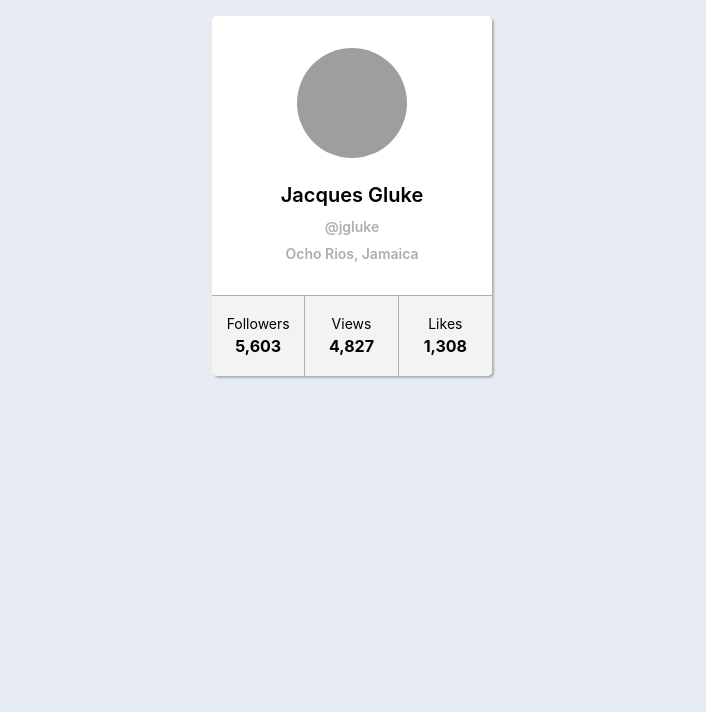
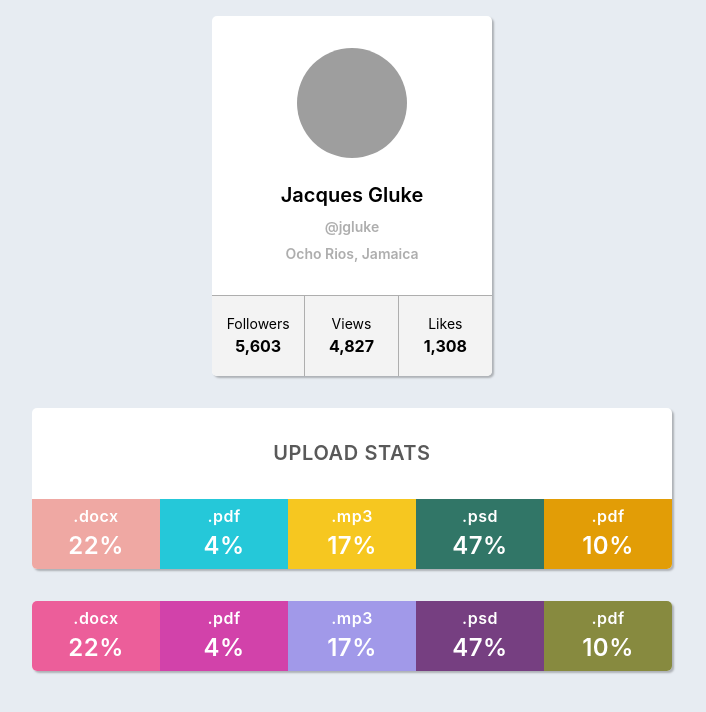
Before and after one commit to mrSedmor/goit-react-hw-01-components, a React (Create React App) app: page / in a window 1280 px wide. Shown: the top 712 px of the page, without its empty margins (288-994 px from the left). Built offline with nearby package versions, Linux system fonts and the light colour scheme; grey boxes are pictures that could not be loaded.

Commit message:
task-2; sketch

```diff
--- a/src/components/App.jsx
+++ b/src/components/App.jsx
@@ -1,16 +1,26 @@
+import { Profile, Statistics } from './';
+import css from './App.module.css';
+import user from 'data/user.json';
+import data from 'data/data.json';
+
 export const App = () => {
   return (
-    <div
-      style={{
-        height: '100vh',
-        display: 'flex',
-        justifyContent: 'center',
-        alignItems: 'center',
-        fontSize: 40,
-        color: '#010101'
-      }}
-    >
-      React homework template
-    </div>
+    <ul className={css.taskList}>
+      <li key="task-1" className={css.task}>
+        <Profile
+          username={user.username}
+          tag={user.tag}
+          location={user.location}
+          avatar={user.avatar}
+          stats={user.stats}
+        />
+      </li>
+      <li key="task-1.1" className={css.task}>
+        <Statistics title="Upload stats" stats={data} />
+      </li>
+      <li key="task-1.2" className={css.task}>
+        <Statistics stats={data} />
+      </li>
+    </ul>
   );
 };
--- /dev/null
+++ b/src/components/App.module.css
@@ -0,0 +1,6 @@
+.taskList {
+}
+
+.task:not(:last-child) {
+  margin-bottom: 32px;
+}
--- a/src/components/App/App.jsx
+++ /dev/null
@@ -1,14 +0,0 @@
-import { Profile } from 'components/Profile/Profile';
-import user from 'data/user.json';
-
-export const App = () => {
-  return (
-    <Profile
-      username={user.username}
-      tag={user.tag}
-      location={user.location}
-      avatar={user.avatar}
-      stats={user.stats}
-    />
-  );
-};
--- a/src/components/Profile/Profile.jsx
+++ b/src/components/Profile/Profile.jsx
@@ -1,13 +1,13 @@
 import PropTypes from 'prop-types';
 import css from './Profile.module.css';
 
-export const Profile = ({
+export function Profile({
   username,
   tag,
   location,
   avatar,
   stats: { followers, views, likes } = {},
-}) => {
+}) {
   return (
     <div className={css.profile}>
       <div className={css.description}>
@@ -32,7 +32,7 @@ export const Profile = ({
       </ul>
     </div>
   );
-};
+}
 
 Profile.propTypes = {
   username: PropTypes.string.isRequired,
--- a/src/components/Profile/Profile.module.css
+++ b/src/components/Profile/Profile.module.css
@@ -1,8 +1,6 @@
 .profile {
   margin: 0 auto;
   width: 280px;
-
-  /* font-family: 'Trebuchet MS', sans-serif; */
 
   background: #ffffff;
   box-shadow: 2px 2px 2px rgba(0, 0, 0, 0.25);
@@ -46,9 +44,7 @@
 
 .stats {
   display: grid;
-  /* padding-top: 1px; */
-  grid-template-columns: repeat(auto-fill, minmax(80px, 1fr));
-  /* gap: 1px; */
+  grid-template-columns: repeat(auto-fit, minmax(80px, 1fr));
 
   background: #f3f3f3;
   border-top: 1px solid #aeaeae;
--- /dev/null
+++ b/src/components/Statistics/Statistics.jsx
@@ -0,0 +1,34 @@
+import PropTypes from 'prop-types';
+import css from './Statistics.module.css';
+import { getRandomHexColor } from 'utils/get-random-hex-color';
+
+export function Statistics({ title, stats }) {
+  return (
+    <section className={css.statistics}>
+      {title && <h2 className={css.title}>{title}</h2>}
+      <ul className={css.statList}>
+        {stats.map(({ id, label, percentage }) => (
+          <li
+            key={id}
+            className={css.item}
+            style={{ backgroundColor: getRandomHexColor() }}
+          >
+            <span className={css.label}>{label}</span>
+            <span className={css.percentage}>{percentage}%</span>
+          </li>
+        ))}
+      </ul>
+    </section>
+  );
+}
+
+Statistics.propTypes = {
+  title: PropTypes.string,
+  stats: PropTypes.arrayOf(
+    PropTypes.exact({
+      id: PropTypes.string.isRequired,
+      label: PropTypes.string.isRequired,
+      percentage: PropTypes.number.isRequired,
+    })
+  ).isRequired,
+};
--- /dev/null
+++ b/src/components/Statistics/Statistics.module.css
@@ -0,0 +1,47 @@
+.statistics {
+  margin: 0 auto;
+  background: #ffffff;
+  box-shadow: 2px 2px 2px rgba(0, 0, 0, 0.25);
+  border-radius: 5px;
+  overflow: clip;
+  max-width: 640px;
+}
+
+.title {
+  padding: 32px 16px;
+  text-align: center;
+
+  font-weight: 600;
+  font-size: 20px;
+  line-height: 1.35;
+  letter-spacing: 0.03em;
+  color: #595959;
+
+  text-transform: uppercase;
+}
+
+.statList {
+  display: grid;
+  grid-template-columns: repeat(auto-fit, minmax(80px, 1fr));
+}
+
+.item {
+  display: flex;
+  flex-direction: column;
+  align-items: center;
+  row-gap: 2px;
+
+  padding: 7px;
+  font-weight: 600;
+  line-height: 1.35;
+  letter-spacing: 0.03em;
+  color: #ffffff;
+}
+
+.label {
+  font-size: 16px;
+}
+
+.percentage {
+  font-size: 24px;
+}
--- /dev/null
+++ b/src/components/index.js
@@ -0,0 +1,3 @@
+export { App } from './App';
+export { Profile } from './Profile/Profile';
+export { Statistics } from './Statistics/Statistics';
--- /dev/null
+++ b/src/data/data.json
@@ -0,0 +1,7 @@
+[
+  { "id": "id-1", "label": ".docx", "percentage": 22 },
+  { "id": "id-2", "label": ".pdf", "percentage": 4 },
+  { "id": "id-3", "label": ".mp3", "percentage": 17 },
+  { "id": "id-4", "label": ".psd", "percentage": 47 },
+  { "id": "id-5", "label": ".pdf", "percentage": 10 }
+]
--- a/src/index.css
+++ b/src/index.css
@@ -10,6 +10,7 @@ body {
 
   background-color: #e7ecf2;
   padding: 16px;
+  min-width: 320px;
 }
 
 code {
@@ -28,6 +29,8 @@ img {
   max-width: 100%;
 }
 
+h1,
+h2,
 p {
   margin: 0;
 }
--- a/src/index.js
+++ b/src/index.js
@@ -1,6 +1,6 @@
 import React from 'react';
 import ReactDOM from 'react-dom/client';
-import { App } from 'components/App/App';
+import { App } from 'components';
 import './index.css';
 
 ReactDOM.createRoot(document.getElementById('root')).render(
--- /dev/null
+++ b/src/utils/get-random-hex-color.js
@@ -0,0 +1,21 @@
+export function getRandomHexColor(lightnessTreshold = 200) {
+  let r = Math.random() * 256;
+  let g = Math.random() * 256;
+  let b = Math.random() * 256;
+  const lightness = convertRgbToGreyscale({ r, g, b });
+  const normalizer =
+    lightness > lightnessTreshold ? lightnessTreshold / lightness : 1;
+  const normalizeAndFormat = value =>
+    Math.trunc(value * normalizer)
+      .toString(16)
+      .padStart(2, 0);
+
+  const color = `#${
+    normalizeAndFormat(r) + normalizeAndFormat(g) + normalizeAndFormat(b)
+  }`;
+  return color;
+}
+
+function convertRgbToGreyscale({ r, g, b }) {
+  return 0.299 * r + 0.587 * g + 0.114 * b;
+}
```
